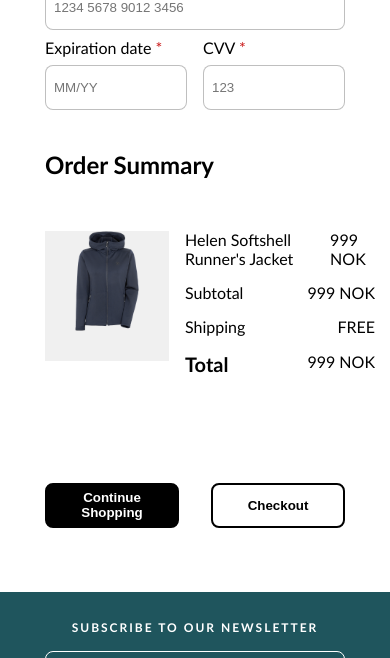
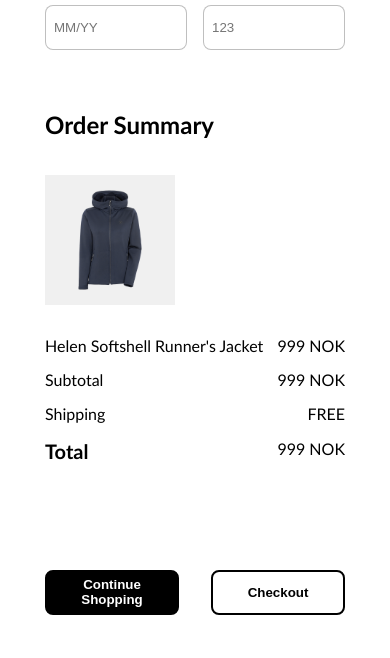
Before and after one commit to NoroffFEU/html-css-course-assignment-ihlonne, a plain HTML site: page pages/checkout/checkout.html in a window 390 px wide. Shown: the part 1342-2000 px from the top of the page. Drawn offline with Linux system fonts and the light colour scheme.

Commit message:
fix alignment

```diff
--- a/pages/checkout/checkout.html
+++ b/pages/checkout/checkout.html
@@ -177,8 +177,9 @@
                             </div>
                         </form>
                     </div>
+                    <div class="order-summary-container">
                         <h2>Order Summary</h2>
-                    <div class="order-summary-container">
+                        <div class="order-summary__content-container">
                             <div class="order-summary-container__img">
                                 <img src="./images/jacket.png" alt="item preview image">
                             </div>
@@ -198,6 +199,7 @@
                                 <div>
                                     <span>Total</span>
                                     <p>999 NOK</p>
+                                </div>
                             </div>
                         </div>
                     </div>
--- a/src/css/styles.css
+++ b/src/css/styles.css
@@ -818,6 +818,13 @@ CHECKOUT PAGE
     flex-direction: column;
     justify-content: center;
     align-items: flex-end;
+
+    @media only screen and (min-width: 360px) and (max-width: 768px) {
+        flex-direction: row-reverse;
+        align-items: center;
+
+        gap: 0.5rem;
+    }
 }
 
 .order-review__order-info h3 {
@@ -842,6 +849,7 @@ CHECKOUT PAGE
 .order-review__order-info .select-amount p:nth-child(2) {
     display: flex;
     justify-content: center;
+    align-items: center;
     padding: 0.25rem;
     margin: 0 0.5rem;
 
@@ -850,6 +858,12 @@ CHECKOUT PAGE
 
     border: 1px solid #000;
     border-radius: 50px;
+
+    @media only screen and (min-width: 360px) and (max-width: 768px) {
+        font-size: 0.75rem;
+        width: 20px;
+        height: 20px;
+    }
 }
 
 .checkout-page__bottom-container {
@@ -922,6 +936,8 @@ Payment method
 
     @media only screen and (min-width: 360px) and (max-width: 768px) {
         width: 300px;
+
+        margin-top: -2rem;
     }
 }
 
@@ -982,7 +998,8 @@ Order summary
 
 .order-summary-container {
     display: flex;
-    justify-content: space-between;
+    flex-direction: column;
+    justify-content: center;
     align-items: flex-start;
     gap: 1rem;
 
@@ -992,27 +1009,32 @@ Order summary
 
     @media only screen and (min-width: 360px) and (max-width: 768px) {
         display: flex;
-        justify-content: center;
+        justify-content: flex-start;
         width: 330px;
+
+        margin-top: 2rem;
     }
 }
 
-.checkout-page__bottom-container_right h2 {
-    margin-top: 2rem;
+.order-summary__content-container {
+    display: flex;
+    flex-direction: row;
+    justify-content: space-between;
+    gap: 2rem;
+
+    @media only screen and (min-width: 360px) and (max-width: 768px) {
+        flex-direction: column;
+        align-items: flex-start;
+    }
 }
 
-.order-summary-container > div {
-    display: flex;
-    flex-direction: column;
-    justify-content: space-between;
-}
 .order-summary__info > div {
     display: flex;
     justify-content: space-between;
-    width: 350px;
+    width: 360px;
 
     @media only screen and (min-width: 360px) and (max-width: 768px) {
-        width: 190px;
+        width: 300px;
     }
 }
 
@@ -1056,6 +1078,11 @@ Buttons
     gap: 2rem;
 
     margin-top: 6rem;
+
+    @media only screen and (min-width: 360px) and (max-width: 768px) {
+        justify-content: center;
+        align-items: center;
+    }
 }
 
 .checkout-btn {
```
Lines whose indentation alone changed are shown as unchanged.
